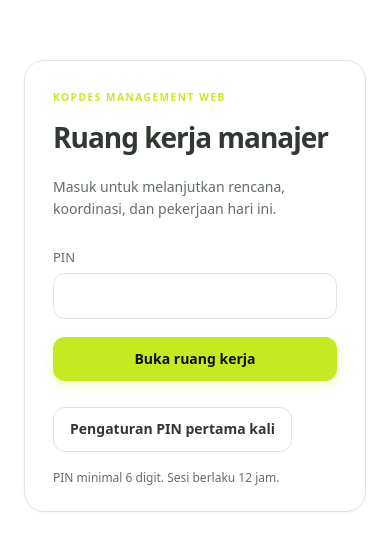
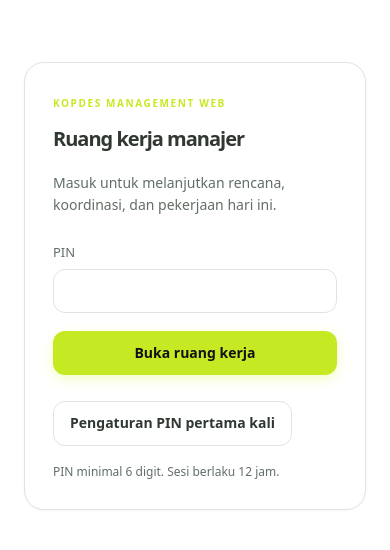
Before and after one commit to farhawd3/kopdes-management-web, a Next.js app: page /pin in a window 390 px wide. Shown: the part 124-674 px from the top of the page. Built offline with nearby package versions, Linux system fonts and the light colour scheme.

Commit message:
Ringkas mobile dan selaraskan skala font
Perbaiki basis flex intro tugas, kepadatan dashboard/Hari Ini, toolbar linimasa dan kalender ke bawah. Satukan ukuran font mobile dan warna pending subtugas. Verifikasi 171 tes, typecheck, lint, build serta fixture form dan viewport.

```diff
--- a/src/app/globals.css
+++ b/src/app/globals.css
@@ -7,6 +7,15 @@
   --font-mono: ui-monospace, SFMono-Regular, Menlo, Monaco, Consolas, monospace;
   --brand-contrast: #111215;
   --control-text-size: 14px;
+  --page-title-size: 28px;
+  --section-title-size: 22px;
+  --card-title-size: 18px;
+  --mobile-page-title-size: 20px;
+  --mobile-section-title-size: 17px;
+  --mobile-card-title-size: 15px;
+  --mobile-body-text-size: 13px;
+  --mobile-action-text-size: 13px;
+  --label-text-size: 12px;
   --control-option-radius: 5px;
   --brand: #d5f935;
   --brand-hover: #c4ea26;
@@ -124,16 +133,16 @@ h3 {
   overflow-wrap: anywhere;
 }
 h1 {
-  font-size: clamp(25px, 3vw, 36px);
+  font-size: var(--page-title-size);
   letter-spacing: -1px;
   margin: 12px 0 20px;
 }
 h2 {
-  font-size: 19px;
+  font-size: var(--section-title-size);
   margin: 0 0 12px;
 }
 h3 {
-  font-size: 15px;
+  font-size: var(--card-title-size);
   margin: 0 0 8px;
 }
 p {
@@ -699,7 +708,7 @@ small {
   margin-top: 16px;
 }
 .auth h1 {
-  font-size: 28px;
+  font-size: var(--page-title-size);
 }
 .bottom-nav {
   display: none;
@@ -860,7 +869,7 @@ small {
     display: block;
   }
   .hero h1 {
-    font-size: 26px;
+    font-size: var(--page-title-size);
   }
   .hero .progress-ring {
     display: none;
@@ -892,7 +901,7 @@ small {
     flex-shrink: 0;
   }
   .section-head h2 {
-    font-size: 18px;
+    font-size: var(--section-title-size);
   }
   .attention {
     align-items: flex-start;
@@ -1117,7 +1126,7 @@ small {
 }
 .home-heading h1 {
   margin: 7px 0 0;
-  font-size: clamp(27px, 3vw, 38px);
+  font-size: var(--page-title-size);
 }
 .home-heading h1 > span {
   color: var(--brand);
@@ -1136,7 +1145,7 @@ small {
   border-color: color-mix(in srgb, var(--brand) 15%, var(--line));
 }
 .hero h2 {
-  font-size: clamp(26px, 3vw, 36px);
+  font-size: var(--section-title-size);
   letter-spacing: -1px;
   margin: 14px 0;
   line-height: 1.3;
@@ -1197,7 +1206,7 @@ small {
 }
 .workspace-intro h2 {
   margin: 12px 0;
-  font-size: clamp(23px, 3vw, 30px);
+  font-size: var(--section-title-size);
   letter-spacing: -0.7px;
 }
 .workspace-intro p {
@@ -1230,7 +1239,7 @@ small {
 }
 .project-card h3 {
   margin: 12px 0;
-  font-size: 19px;
+  font-size: var(--card-title-size);
 }
 .project-card p {
   font-size: 13px;
@@ -1263,7 +1272,7 @@ small {
   margin-top: 16px;
 }
 .project-cover h2 {
-  font-size: 30px;
+  font-size: var(--section-title-size);
   margin-top: 10px;
 }
 .project-properties {
@@ -1479,7 +1488,7 @@ small {
     padding: 22px;
   }
   .project-cover h2 {
-    font-size: 24px;
+    font-size: var(--section-title-size);
   }
   .database-views button {
     font-size: 12px;
--- a/src/components/ui/DateField.tsx
+++ b/src/components/ui/DateField.tsx
@@ -103,11 +103,15 @@ export function DateInput({
           aria-label={`Pilih ${(label || ariaLabel || 'tanggal').toLowerCase()}`}
           aria-expanded={open}
           aria-controls={id + '-picker'}
+          aria-describedby={value ? id + '-value' : undefined}
           onClick={() => {
             setMonth((value || today()).slice(0, 7));
             setOpen(!open);
           }}
         >
+          <span id={id + '-value'} className="date-trigger-value">
+            {value ? formatDate(value) : 'Pilih tanggal'}
+          </span>
           <CalendarDays size={18} />
         </button>
       </div>
--- a/src/components/ui/usePopoverPlacement.ts
+++ b/src/components/ui/usePopoverPlacement.ts
@@ -1,8 +1,8 @@
 'use client';
 import { useLayoutEffect, useRef } from 'react';
 
-/** Kalender mengutamakan atas; menu mengikuti ruang yang tersedia dalam dialog. */
-export function usePopoverPlacement(open: boolean, preferAbove = false) {
+/** Kalender membuka ke bawah; dropdown mengikuti ruang panel yang terlihat. */
+export function usePopoverPlacement(open: boolean, calendar = false) {
   const root = useRef<HTMLDivElement>(null);
   useLayoutEffect(() => {
     if (!open) return;
@@ -25,7 +25,7 @@ export function usePopoverPlacement(open: boolean, preferAbove = false) {
           right: Math.min(bounds.right, area.left + parent.clientLeft + parent.clientWidth),
         };
       }
-      if (preferAbove) {
+      if (calendar) {
         const width = Math.min(344, window.innerWidth - 16, bounds.right - bounds.left - 16);
         menu.style.setProperty('--popover-width', `${width}px`);
         const left = bounds.left + 8;
@@ -40,7 +40,7 @@ export function usePopoverPlacement(open: boolean, preferAbove = false) {
       const above = rect.top - top - 8;
       const below = bottom - rect.bottom - 8;
       const height = Math.min(menu.scrollHeight, 360);
-      const up = preferAbove ? above >= height || above > below : below < height && above > below;
+      const up = !calendar && below < height && above > below;
       node.dataset.popoverSide = up ? 'above' : 'below';
       menu.style.setProperty('--popover-available-height', `${Math.max(44, up ? above : below)}px`);
     };
@@ -51,6 +51,6 @@ export function usePopoverPlacement(open: boolean, preferAbove = false) {
       window.removeEventListener('resize', position);
       window.removeEventListener('scroll', position, true);
     };
-  }, [open, preferAbove]);
+  }, [open, calendar]);
   return root;
 }
--- a/src/features/Editor.tsx
+++ b/src/features/Editor.tsx
@@ -387,9 +387,10 @@ export function Editor({
               <button
                 type="button"
                 className="btn-toggle-task-details"
+                title="Opsi lanjutan, kendala dan subtugas"
                 onClick={() => setShowTaskDetails(true)}
               >
-                Detail lainnya: opsi lanjutan, kendala & subtugas
+                Detail lainnya
               </button>
             </div>
           )}
--- a/src/features/dashboard/TodayView.tsx
+++ b/src/features/dashboard/TodayView.tsx
@@ -149,7 +149,7 @@ export function TodayView({
             {formatDate(now)}
           </span>
           <h1>Fokus Kerja Hari Ini</h1>
-          <p>Kelola agenda kerja, selesaikan tugas jatuh tempo, dan koordinasikan rapat harian.</p>
+          <p>Tugas, tenggat, dan rapat hari ini.</p>
         </div>
 
         {/* Quick Stats Grid */}
--- a/src/features/tasks/TaskTimeline.tsx
+++ b/src/features/tasks/TaskTimeline.tsx
@@ -126,6 +126,7 @@ export function TaskTimeline({
           />
         </label>
         <button
+          className="timeline-fit-button"
           onClick={() => {
             if (!tasks.length) return;
             const dates = tasks
```
Also changed, not shown: src/app/personal.css, 6 other files (tests, documents, lock files or other folders).
